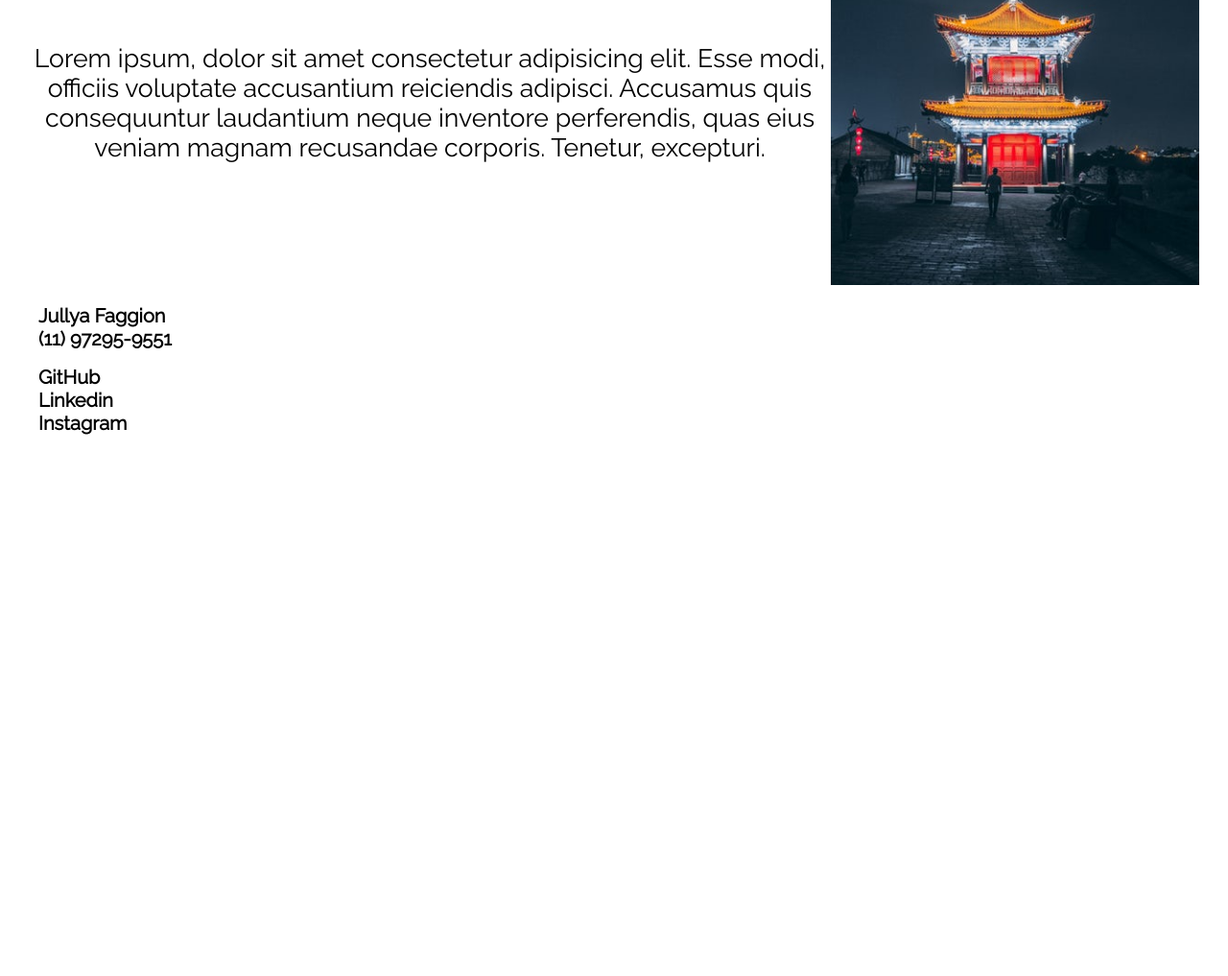
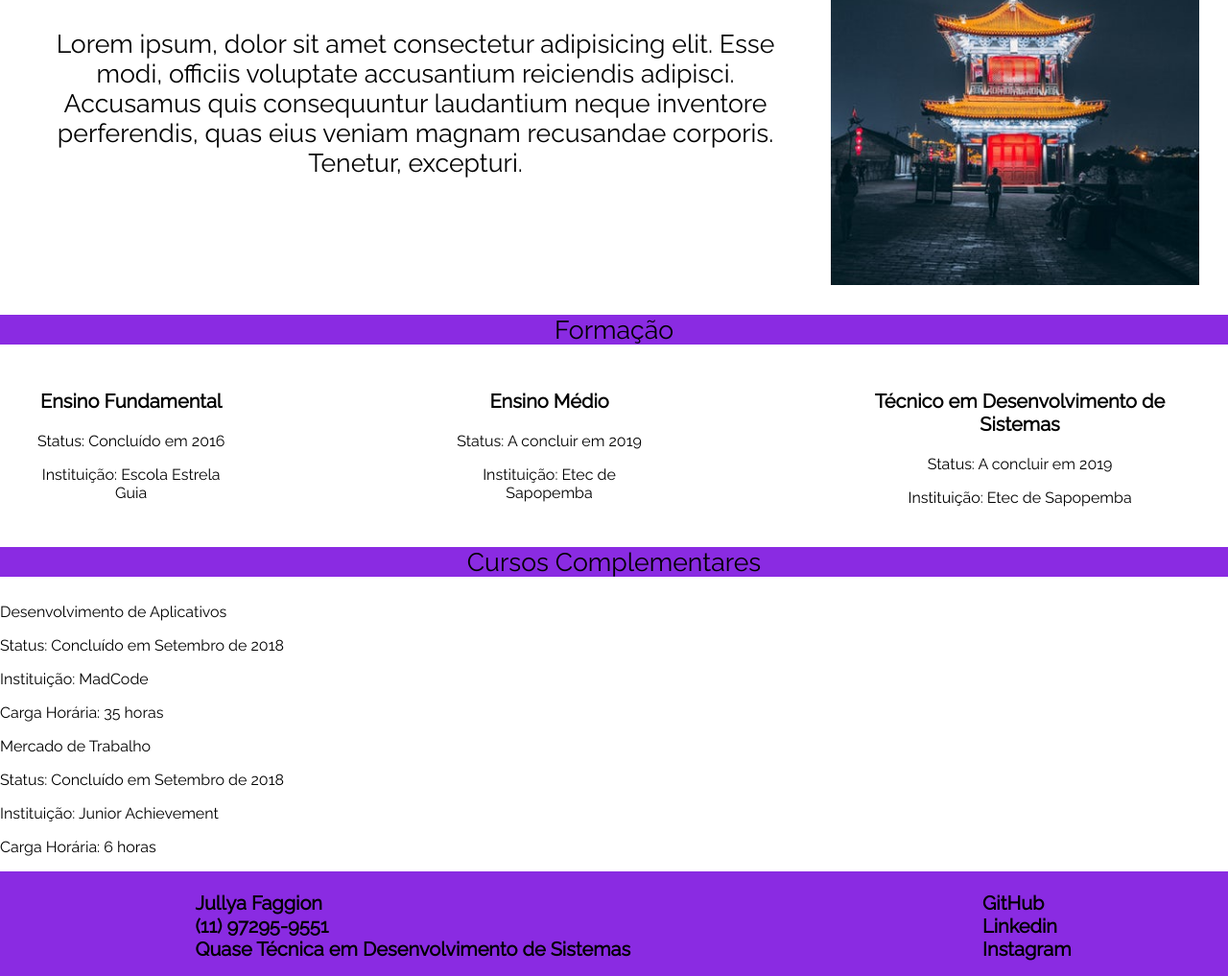
Before and after one commit to JullyaFaggion/ProjetoCurr-culo, a plain HTML site: page index.html in a window 1280 px wide. Shown: the part 309-1326 px from the top of the page at 96% size. Before the commit the page ends 800 px from the top, so only its background shows below. Drawn offline with Linux system fonts and the light colour scheme.

Commit message:
incluir formação e css do footer

```diff
--- a/assets/style/style.css
+++ b/assets/css/style.css
@@ -53,18 +53,77 @@ h1 {
     height: 30vw;
 }
 
-body > div {
+#descricao {
+    margin-right: 30px;
+}
+
+.titulo {
     background-color: blueviolet;
     margin-bottom: 5px;
 }
 
-body > div > p {
+.titulo p {
     font-size: 20pt;
     color: black;
     text-align: center;
 }
 
-p {
+#apresentacao p {
     font-size: 20pt;
     text-align: center;
 }
+
+.container-flex {
+    display: flex;
+    margin-left: 30px;
+    margin-right: 30px;
+    text-align: center;
+    margin-bottom: 10px;
+}
+
+#ensino-fundamental {
+    display: block;
+    float: left;
+    margin-right: 17vw;
+}
+
+#ensino-medio {
+    display: block;
+    float: left;
+    margin-right: 15vw;
+}
+
+#tecnico {
+    display: block;
+    float: left;
+}
+
+#ensino-fundamental p:first-child {
+    font-weight: bold;
+    font-size: 15pt;
+}
+
+#tecnico p:first-child {
+    font-weight: bold;
+    font-size: 15pt;
+}
+
+#ensino-medio p:first-child {
+    font-weight: bold;
+    font-size: 15pt;
+}
+
+
+
+ol {
+    list-style: none;
+}
+
+footer > div {
+    display: flex;
+    justify-content: space-around;
+    background-color: blueviolet;
+    padding-top: 5px;
+    margin-top: 10px;
+    flex-wrap: row wrap;
+}
--- a/index.html
+++ b/index.html
@@ -7,7 +7,7 @@
     <meta name="keywords" content="portfolio, curriculo, curiosidades">
     <meta name="description" content="Portfolio com informações e curiosidades sobre uma pessoa.">
     <meta http-equiv="X-UA-Compatible" content="ie=edge">
-    <link rel="stylesheet" href="assets/style/style.css">
+    <link rel="stylesheet" href="assets/css/style.css">
     <link href="https://fonts.googleapis.com/css?family=Raleway" rel="stylesheet">
     <title>Jullya Faggion | Currículo</title>
 </head>
@@ -26,7 +26,7 @@
 
     <h1>Jullya Faggion Verdu Capel</h1>
 
-    <div>
+    <div class="titulo">
         <p>Apresentação</p>
     </div>
 
@@ -35,23 +35,76 @@
             <div>
                 <img src="assets/images/hey.jpeg" alt="Jullya">
             </div>
-            <div>
+
+            <div id="descricao">
                 <p>Lorem ipsum, dolor sit amet consectetur adipisicing elit. Esse modi, officiis voluptate accusantium reiciendis adipisci. Accusamus quis consequuntur laudantium neque inventore perferendis, quas eius veniam magnam recusandae corporis. Tenetur, excepturi.</p>
             </div>
         </div>
     </section>
 
+    <div class="titulo">
+        <p>Formação</p>
+    </div>
 
+    <section>
+        <div class="container-flex">
+            <div id="ensino-fundamental">
+                <p>Ensino Fundamental</p>
+                <p>Status: Concluído em 2016</p>
+                <p>Instituição: Escola Estrela Guia</p>
+            </div>
+
+            <div id="ensino-medio">
+                <p>Ensino Médio</p>
+                <p>Status: A concluir em 2019</p>
+                <p>Instituição: Etec de Sapopemba</p>
+            </div>
+
+            <div id="tecnico">
+                <p>Técnico em Desenvolvimento de Sistemas</p>
+                <p>Status: A concluir em 2019</p>
+                <p>Instituição: Etec de Sapopemba</p>
+            </div>
+        </div>
+    </section>
+
+    <div class="titulo">
+        <p>Cursos Complementares</p>
+    </div>
+
+    <section>
+        <div>
+            <div class="divs">
+                <p>Desenvolvimento de Aplicativos</p>
+                <p>Status: Concluído em Setembro de 2018</p>
+                <p>Instituição: MadCode</p>
+                <p>Carga Horária: 35 horas</p>
+            </div>
+
+            <div class="divs">
+                <p>Mercado de Trabalho</p>
+                <p>Status: Concluído em Setembro de 2018</p>
+                <p>Instituição: Junior Achievement</p>
+                <p>Carga Horária: 6 horas</p>
+            </div>
+
+            <div>
+                <p></p>
+            </div>
+        </div>
+    </section>
 
     <footer>
         <div>
-            <div>
+            <div class="infos">
                 <ol>
                     <li>Jullya Faggion</li>
                     <li>(11) 97295-9551</li>
+                    <li>Quase Técnica em Desenvolvimento de Sistemas</li>
                 </ol>
             </div>
-            <div>
+
+            <div class="links">
                 <ol>
                     <li><a href="">GitHub</a></li>
                     <li><a href="">Linkedin</a></li>
```
